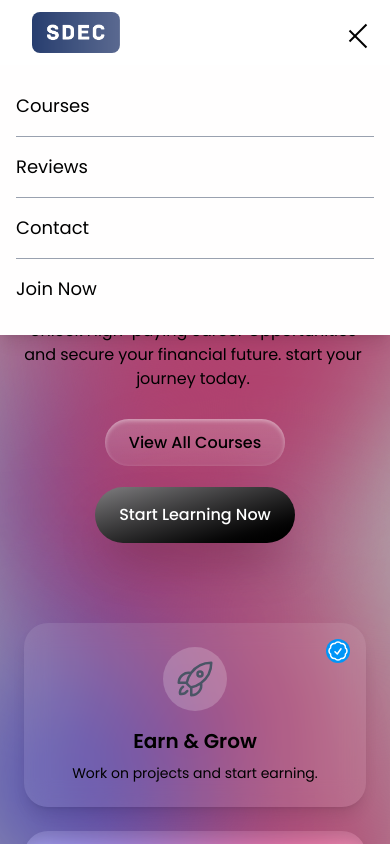
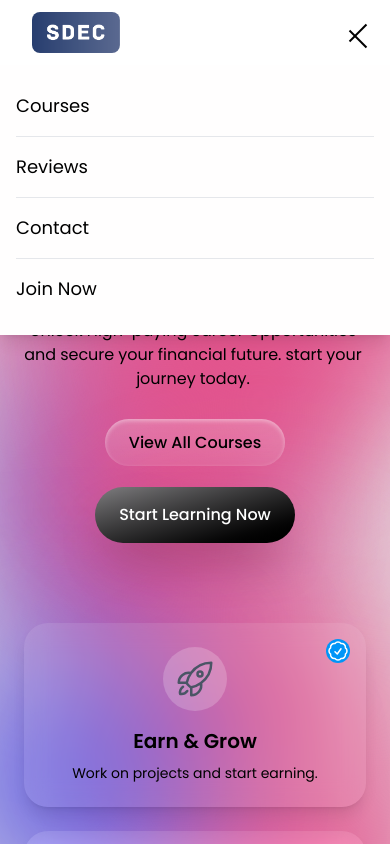
Before and after one commit to Ajnastk/SDEC-Courses, a Next.js app: page / in a window 390 px wide. Both pictures are taken after a click on the button 346 px from the left and 32 px from the top of the page. Shown: the top 844 px of the page. Built offline with nearby package versions, Linux system fonts and the light colour scheme.

Commit message:
smooth nav link drop down

```diff
--- a/components/layout/Navbar.js
+++ b/components/layout/Navbar.js
@@ -3,7 +3,8 @@ import { useState, useEffect, useCallback, useMemo, useRef } from "react";
 import Link from "next/link";
 import { usePathname, useRouter } from "next/navigation";
 import Image from "next/image";
-import Logo from "../../public/Images/logo.png"
+import Logo from "../../public/Images/logo.png";
+import { motion, AnimatePresence } from "framer-motion"; // Updated import
 
 export default function Navbar() {
   const [mobileMenuOpen, setMobileMenuOpen] = useState(false);
@@ -25,28 +26,28 @@ export default function Navbar() {
         type: "link",
         id: "courses",
         path: "/courses",
-        delay: "delay-200",
+
       },
       {
         name: "Reviews",
         type: "link",
         id: "reviews",
         path: "/reviews",
-        delay: "delay-300",
+
       },
       {
         name: "Contact",
         type: "link",
         id: "contact",
         path: "/contact",
-        delay: "delay-400",
+
       },
       {
         name: "Join Now",
         type: isHomePage ? "scroll" : "link",
         id: "join",
         path: "/#join",
-        delay: "delay-500",
+
       },
     ],
     [isHomePage]
@@ -123,14 +124,46 @@ export default function Navbar() {
     };
   }, [mobileMenuOpen]);
 
+  // Reset animation state when menu closes
+  const [animationKey, setAnimationKey] = useState(0);
+  useEffect(() => {
+    if (mobileMenuOpen) {
+      setAnimationKey(prev => prev + 1);
+    }
+  }, [mobileMenuOpen]);
+
   const toggleMobileMenu = useCallback(() => {
     setMobileMenuOpen((prev) => !prev);
   }, []);
 
+  // State to control exit animations
+  const [isExiting, setIsExiting] = useState(false);
+
+  // Handle menu opening and closing with animations
+  const handleMenuToggle = useCallback(() => {
+    if (mobileMenuOpen) {
+      // Start exit animation
+      setIsExiting(true);
+      // Wait for animation to complete before closing (reduced from 300ms to 200ms)
+      setTimeout(() => {
+        setMobileMenuOpen(false);
+        setIsExiting(false);
+      }, 200);
+    } else {
+      setMobileMenuOpen(true);
+    }
+  }, [mobileMenuOpen]);
+
   // Handle link click
   const handleLinkClick = useCallback((linkId) => {
     setActiveLink(linkId);
+    // Start exit animation for the menu
+    setIsExiting(true);
+    // Wait for animation to complete before closing (reduced from 300ms to 200ms)
+    setTimeout(() => {
       setMobileMenuOpen(false);
+      setIsExiting(false);
+    }, 200);
   }, []);
 
   // Improved scroll to section function
@@ -150,13 +183,13 @@ export default function Navbar() {
       // If we're already on the home page, scroll smoothly
       const section = document.getElementById(id);
       if (section) {
-        // Add a small delay to ensure DOM updates are complete
+        // Reduced delay for smoother experience
         setTimeout(() => {
           section.scrollIntoView({
             behavior: "smooth",
             block: "start",
           });
-        }, 100);
+        }, 50); // Reduced from 100ms to 50ms
       }
     },
     [isHomePage, mobileMenuOpen, router]
@@ -270,12 +303,12 @@ export default function Navbar() {
         </div>
 
         {/* Join Now button for desktop - Modified for smooth scrolling */}
-        <div className=" text-black items-center mt-[6.5]">
+        <div className="text-black items-center mt-[6.5]">
           {navLinks.slice(-1).map((item) => (
             <Link
               key={item.name}
               href={`#${item.id}`}
-            className="hidden md:block text-lg  rounded-[10px] px-6 py-2 transition-colors duration-700 hover:bg-purple-200"
+              className="hidden md:block text-lg rounded-[10px] px-6 py-2 transition-colors duration-700 hover:bg-purple-200"
               onClick={handleJoinNowClick}
             >
               {item.name}
@@ -283,11 +316,10 @@ export default function Navbar() {
           ))}
         </div>
 
-
         {/* Mobile Menu Button with Animation */}
         <button
           className="block md:hidden relative z-50 focus:outline-none"
-          onClick={toggleMobileMenu}
+          onClick={handleMenuToggle}
           aria-label="Toggle menu"
         >
           <div className="relative w-6 h-6">
@@ -316,9 +348,9 @@ export default function Navbar() {
 
       {/* Spacer to prevent content from being hidden under fixed navbar */}
 
-      {/* Mobile Menu - Container that slides down */}
+      {/* Mobile Menu - Container that slides down with AnimatePresence */}
       <div
-        className={`fixed top-15 left-0 right-0 bg-[#fffefe] shadow-lg z-20 transform transition-all duration-300 ease-in-out ${
+        className={`fixed top-15 left-0 right-0 bg-[#fffefe] shadow-lg z-20 transform transition-all duration-200 ease-in-out ${
           mobileMenuOpen
             ? "max-h-screen opacity-100"
             : "max-h-0 opacity-0 pointer-events-none"
@@ -326,18 +358,23 @@ export default function Navbar() {
       >
         <div className="p-4">
           <div className="flex flex-col text-black">
-            {navLinks.map((item, index) =>
-              item.type === "scroll" ? (
+            <AnimatePresence mode="wait">
+              {(mobileMenuOpen || isExiting) && navLinks.map((item, index) => (
+                <motion.div
+                  key={`${item.id}-${animationKey}`}
+                  initial={{ opacity: 0, x: -20 }}
+                  animate={{ opacity: 1, x: 0 }}
+                  exit={{ opacity: 0, x: -20 }}
+                  transition={{
+                    delay: isExiting ? 0 : 0.05 * index, // Reduced from 0.1 + index * 0.1 to 0.05 * index
+                    duration: 0.2 // Reduced from 0.3 to 0.2
+                  }}
+                  className="border-b border-gray-200 last:border-b-0"
+                >
+                  {item.type === "scroll" ? (
                     <Link
-                  key={index}
                       href={`#${item.id}`}
-                  className={`py-4 text-lg transform transition-all duration-500 ${
-                    item.delay
-                  } ${
-                    mobileMenuOpen
-                      ? "translate-y-0 opacity-100"
-                      : "-translate-y-8 opacity-0"
-                  }`}
+                      className="block py-4 text-lg"
                       onClick={(e) => {
                         e.preventDefault();
                         scrollToSection(item.id);
@@ -348,31 +385,26 @@ export default function Navbar() {
                     </Link>
                   ) : (
                     <Link
-                  key={index}
                       href={item.path}
-                  className={`py-4 border-b-[0.2px] border-b-gray-400 text-lg transform transition-all duration-500 ${
-                    item.delay
-                  } ${
-                    mobileMenuOpen
-                      ? "translate-y-0 opacity-100"
-                      : "-translate-y-8 opacity-0"
-                  }`}
+                      className="block py-4 text-lg"
                       onClick={() => handleLinkClick(item.id)}
                     >
                       {item.name}
                     </Link>
-              )
                   )}
+                </motion.div>
+              ))}
+            </AnimatePresence>
           </div>
         </div>
       </div>
 
-      {/* Backdrop overlay when menu is open */}
+      {/* Backdrop overlay when menu is open with smooth fade */}
       <div
-        className={`fixed inset-0 bg-black z-10 transition-opacity duration-300 ${
-          mobileMenuOpen ? "opacity-30" : "opacity-0 pointer-events-none"
+        className={`fixed inset-0 bg-black z-10 transition-opacity duration-200 ${
+          mobileMenuOpen ? "opacity-10" : "opacity-0 pointer-events-none"
         }`}
-        onClick={toggleMobileMenu}
+        onClick={handleMenuToggle}
       />
     </div>
   );
```
Lines whose indentation alone changed are shown as unchanged.
